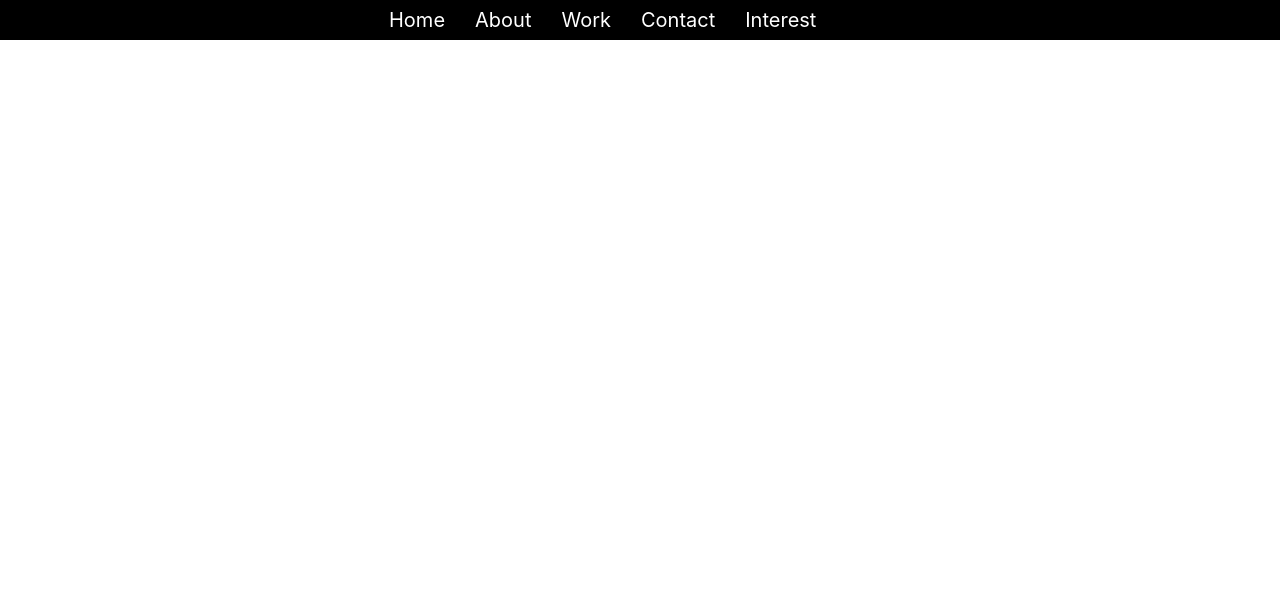
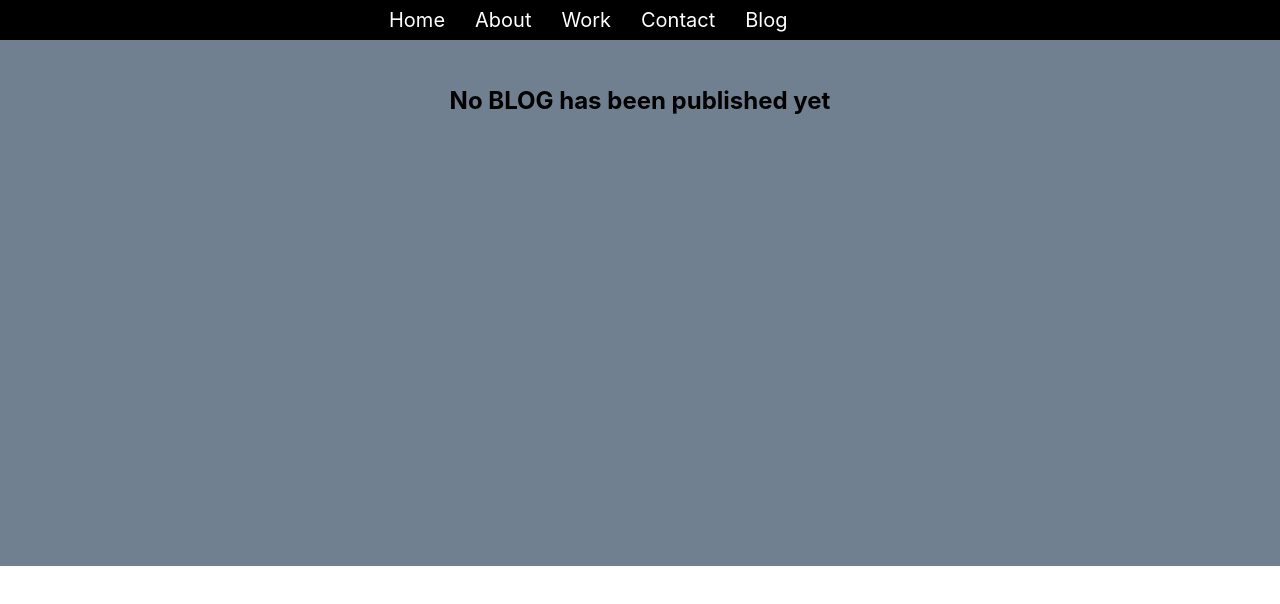
Before and after one commit to saiful2612/portfolio-site, a React (Create React App) app: page /blog in a window 1280 px wide. Shown: the top 604 px of the page. Built offline with nearby package versions, Linux system fonts and the light colour scheme.

Commit message:
almost completed

```diff
--- a/src/App.js
+++ b/src/App.js
@@ -13,6 +13,7 @@ import About from './Component/About/About';
 import Work from './Component/Work/Work';
 import Contact from './Component/Contact/Contact';
 import Home from './Component/Home/Home';
+import Blog from './Component/Blog/Blog';
 
 function App() {
   return (
@@ -34,6 +35,9 @@ function App() {
           <Route path="/contact">
             <Contact></Contact>
           </Route>
+          <Route path="/blog">
+            <Blog></Blog>
+          </Route>
         </Switch>
       </Router>
     </div>
--- a/src/Component/About/About.js
+++ b/src/Component/About/About.js
@@ -12,7 +12,7 @@ const About = () => {
     return (
         <div className="Wall">
             <div className="profile">
-                <h3 className="headings">PROFILE</h3>
+                <h3 className="headings">ABOUT ME</h3>
                 <p>I'm Md. Saiful Islam. I'm self taught Frontend Developer with over 8 month's experience. I can make any web pages and try to make clients supreme satisfaction.</p>
             </div>
 
--- /dev/null
+++ b/src/Component/Blog/Blog.css
@@ -0,0 +1,6 @@
+.blog{
+    background-color: slategrey;
+    height: 500px;
+    padding-top: 2%;
+    text-align: center;
+}
--- /dev/null
+++ b/src/Component/Blog/Blog.js
@@ -0,0 +1,12 @@
+import React from 'react';
+import "./Blog.css";
+
+const Blog = () => {
+    return (
+        <div className="blog">
+            <h2>No BLOG has been published yet</h2>
+        </div>
+    );
+};
+
+export default Blog;
--- a/src/Component/Header/Header.js
+++ b/src/Component/Header/Header.js
@@ -9,7 +9,7 @@ const Header = () => {
                 <a href="/about">About</a>
                 <a href="/work">Work</a>
                 <a href="/contact">Contact</a>
-                <a href="/interests">Interest</a>
+                <a href="/blog">Blog</a>
             </nav>
         </div>
     );
```
